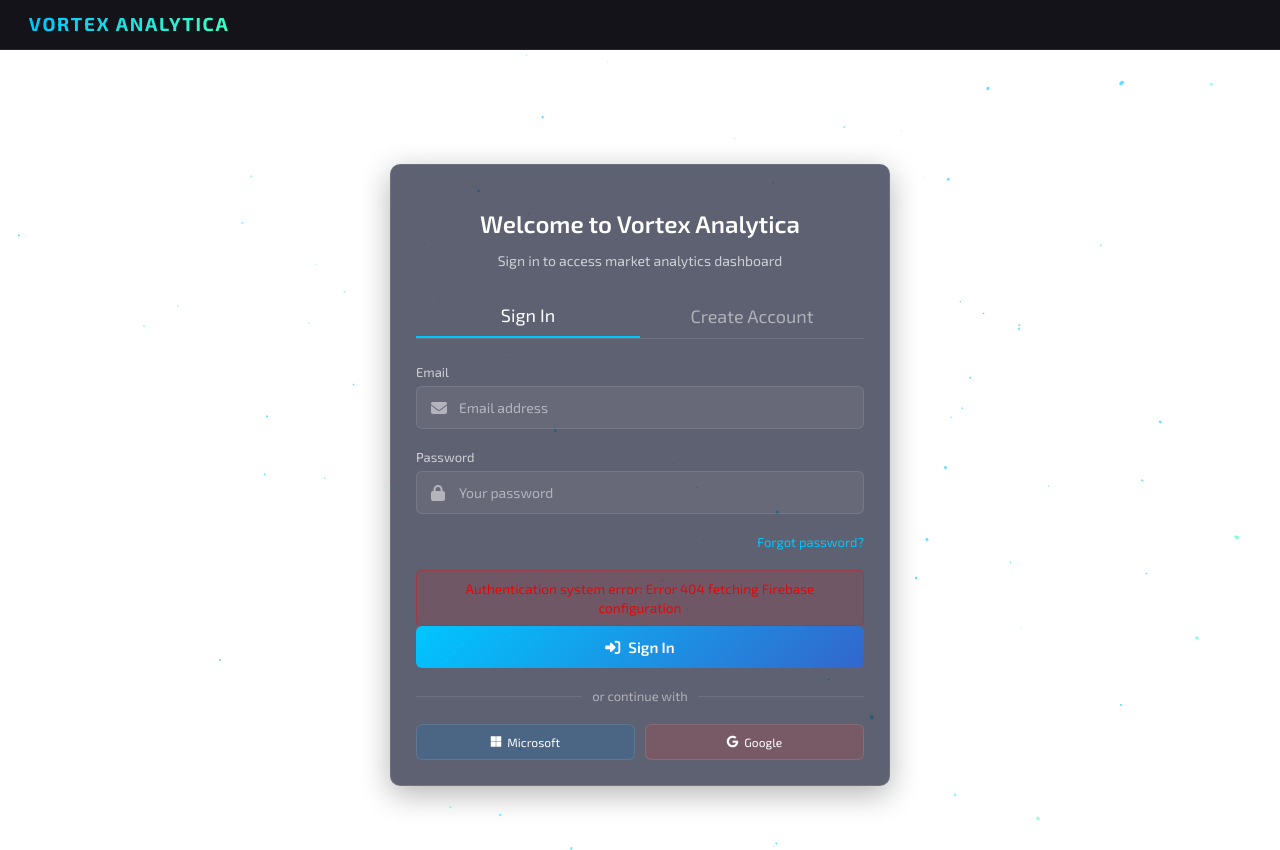
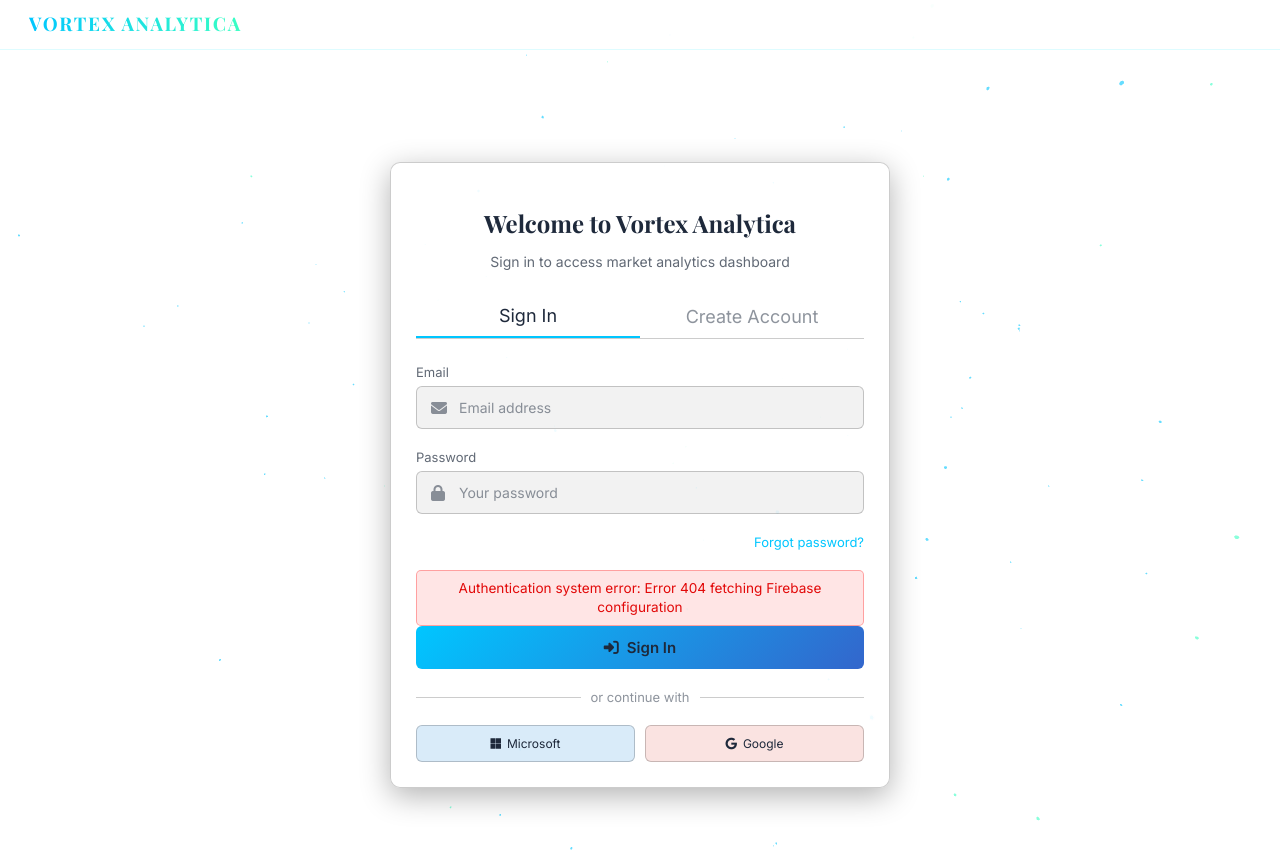
Before and after one commit to damiancyrana/vortexanalytica-web-GCP, a Python web app: template Frontend/templates/login.html in a window 1280 px wide. Run offline with Jinja, Linux system fonts and the light colour scheme; the template is opened without the code that fills it, so the values that code supplies are empty; some libraries are stand-ins or nearby versions.

Commit message:
Apply Inter/Playfair fonts and light mode

```diff
--- a/Frontend/static/css/login.css
+++ b/Frontend/static/css/login.css
@@ -16,7 +16,29 @@
   --social-microsoft-hover: rgba(0, 120, 215, .3);
   --social-google-bg: rgba(219, 68, 55, .2);
   --social-google-hover: rgba(219, 68, 55, .3);
+  --container-bg: rgba(26, 31, 54, 0.7);
+  --modal-bg: rgba(26, 31, 54, 0.95);
+  --header-bg: rgba(10, 10, 16, .96);
+  --canvas-bg: #0a0a10;
   --header-height: 50px;
+}
+
+body[data-theme='light'] {
+  --text-light: #1e293b;
+  --text-light-muted: rgba(30,41,59,.7);
+  --text-light-dim: rgba(30,41,59,.5);
+  --border-light: rgba(0,0,0,.2);
+  --input-bg: rgba(0,0,0,.05);
+  --input-bg-focus: rgba(0,0,0,.08);
+  --social-microsoft-bg: rgba(0,120,215,.15);
+  --social-microsoft-hover: rgba(0,120,215,.25);
+  --social-google-bg: rgba(219,68,55,.15);
+  --social-google-hover: rgba(219,68,55,.25);
+  --container-bg: rgba(255,255,255,.9);
+  --modal-bg: rgba(255,255,255,.95);
+  --header-bg: rgba(255,255,255,.95);
+  --canvas-bg: #f4f6fb;
+  background-color: #f4f6fb;
 }
 
 [data-theme="dark"] .auth-button.loading::after,
@@ -40,7 +62,7 @@
 }
 
 .modal-content {
-  background-color: rgba(26, 31, 54, 0.95);
+  background-color: var(--modal-bg);
   border: 1px solid var(--border-light);
   border-radius: 10px;
   padding: 0;
@@ -182,7 +204,7 @@ html, body{
   height:100vh;
   overflow-x:hidden;
   overflow-y:auto;
-  font-family:'Exo 2', sans-serif;
+  font-family:'Inter', sans-serif;
   background-color: transparent; /* Changed to transparent */
   color: var(--text-light);
   position: relative;
@@ -214,7 +236,7 @@ html, body{
 }
 
 .login-container {
-  background-color: rgba(26, 31, 54, 0.7);
+  background-color: var(--container-bg);
   border: 1px solid var(--border-light);
   border-radius: 10px;
   box-shadow: 0 8px 30px rgba(0, 0, 0, 0.3);
@@ -232,7 +254,7 @@ html, body{
 
 .login-header{text-align:center;margin-bottom:25px}
 .login-header h1{
-  font-family:'Exo 2',sans-serif;font-weight:600;font-size:24px;
+  font-family:'Playfair Display',serif;font-weight:700;font-size:24px;
   color: var(--text-light);margin-bottom:6px;
   transition: font-size 0.3s ease;
 }
@@ -248,7 +270,7 @@ html, body{
 .tab-btn{
   flex:1;background:transparent;border:none;
   color: var(--text-light-dim);
-  font-family:'Exo 2',sans-serif;font-size:18px;font-weight:500;
+  font-family:'Inter',sans-serif;font-size:18px;font-weight:500;
   padding:10px 8px;
   cursor:pointer;transition:.3s;
   white-space: nowrap;
@@ -283,7 +305,7 @@ html, body{
   width:100%;padding:12px 12px 12px 42px;border-radius:6px;
   border:1px solid var(--border-light);
   background: var(--input-bg);color: var(--text-light);
-  font-family:'Exo 2',sans-serif;font-size:14px;transition:.3s;
+  font-family:'Inter',sans-serif;font-size:14px;transition:.3s;
   box-sizing: border-box;
 }
 .input-with-icon input:focus{
@@ -323,7 +345,7 @@ html, body{
   border-radius:6px;
   background:linear-gradient(135deg,var(--blue),#3366cc);
   color: var(--text-light);
-  font-family:'Exo 2',sans-serif;
+  font-family:'Inter',sans-serif;
   font-size:15px;
   font-weight:600;
   cursor:pointer;
@@ -370,7 +392,7 @@ html, body{
   border-radius:6px;
   background: var(--input-bg);
   color: var(--text-light);
-  font-family:'Exo 2',sans-serif;
+  font-family:'Inter',sans-serif;
   font-size:12px;
   cursor:pointer;
   transition:.3s;
--- /dev/null
+++ b/Frontend/static/js/site_theme.js
@@ -0,0 +1,26 @@
+// Shared theme toggle for landing and login pages
+// independent from dashboard theme
+
+document.addEventListener('DOMContentLoaded', () => {
+  const KEY = 'va_site_theme';
+  const toggleBtn = document.getElementById('themeToggleBtn');
+
+  const applyTheme = () => {
+    const saved = localStorage.getItem(KEY);
+    const prefersDark = window.matchMedia('(prefers-color-scheme: dark)').matches;
+    const theme = saved || (prefersDark ? 'dark' : 'light');
+    document.body.setAttribute('data-theme', theme);
+    if (toggleBtn) toggleBtn.textContent = theme === 'dark' ? 'Light mode' : 'Dark mode';
+  };
+
+  applyTheme();
+
+  if (toggleBtn) {
+    toggleBtn.addEventListener('click', () => {
+      const current = document.body.getAttribute('data-theme') === 'dark' ? 'light' : 'dark';
+      document.body.setAttribute('data-theme', current);
+      localStorage.setItem(KEY, current);
+      toggleBtn.textContent = current === 'dark' ? 'Light mode' : 'Dark mode';
+    });
+  }
+});
--- a/Frontend/templates/index.html
+++ b/Frontend/templates/index.html
@@ -5,7 +5,7 @@
   <meta name="viewport" content="width=device-width, initial-scale=1.0">
   <title>Vortex Analytica</title>
   <link rel="stylesheet" href="https://cdnjs.cloudflare.com/ajax/libs/font-awesome/6.4.0/css/all.min.css">
-  <link href="https://fonts.googleapis.com/css2?family=Exo+2:wght@300;400;600;700&display=swap" rel="stylesheet" />
+  <link href="https://fonts.googleapis.com/css2?family=Inter:wght@300;400;600;700&family=Playfair+Display:wght@700;800&display=swap" rel="stylesheet" />
   <link rel="stylesheet" href="/static/css/index.css" />
   <link rel="stylesheet" href="/static/css/news.css">
   <script src="https://cdnjs.cloudflare.com/ajax/libs/three.js/r128/three.min.js"></script>
--- a/Frontend/templates/landing_page.html
+++ b/Frontend/templates/landing_page.html
@@ -39,6 +39,7 @@
       <li><a href="#contact">Contact</a></li>
     </ul>
   </nav>
+  <button id="themeToggleBtn" class="theme-toggle-btn" aria-label="Toggle light mode">Light mode</button>
 </header>
 
 <div class="main-container">
@@ -276,5 +277,6 @@ Engine engineered to revolutionize real-time market data analysis and financial
 <script type="module" src="/static/js/quantum_bg.js"></script>
 <script type="module" src="/static/js/contact_form.js"></script>
 <script type="module" src="/static/js/mobile_nav.js"></script>
+<script type="module" src="/static/js/site_theme.js"></script>
 </body>
 </html>
--- a/Frontend/templates/login.html
+++ b/Frontend/templates/login.html
@@ -9,7 +9,7 @@
   <link rel="shortcut icon" type="image/jpeg" href="/static/Images/portrait/icon.jpg">
 
   <link rel="preconnect" href="https://fonts.gstatic.com" crossorigin />
-  <link href="https://fonts.googleapis.com/css2?family=Exo+2:wght@300;400;600;700&display=swap" rel="stylesheet" />
+  <link href="https://fonts.googleapis.com/css2?family=Inter:wght@300;400;600;700&family=Playfair+Display:wght@700;800&display=swap" rel="stylesheet" />
   <link rel="stylesheet" href="https://cdnjs.cloudflare.com/ajax/libs/font-awesome/6.5.1/css/all.min.css"/>
 
   <!-- Three.js MUST be loaded before quantum_bg.js -->
@@ -47,7 +47,7 @@
       z-index: -1 !important;
       pointer-events: none !important;
       display: block !important;
-      background-color: #0a0a10; /* Fallback dark background */
+      background-color: var(--canvas-bg); /* Fallback background */
     }
 
     /* CSS Variables needed by quantum_bg.js */
@@ -56,6 +56,8 @@
       --teal: #3affc3;
       --purple: #b967ff;
       --bg-dark: #0a0a10;
+      --header-bg: rgba(10, 10, 16, .96);
+      --canvas-bg: #0a0a10;
     }
 
     /* Header styles */
@@ -65,7 +67,7 @@
       left: 0;
       right: 0;
       z-index: 1000;
-      background: rgba(10, 10, 16, .96);
+      background: var(--header-bg);
       backdrop-filter: blur(12px);
       padding: 0.7rem 1.8rem;
       height: 50px;
@@ -89,7 +91,7 @@
       display: block;
       user-select: none;
       text-decoration: none;
-      font-family: 'Exo 2', sans-serif;
+      font-family: 'Playfair Display', serif;
     }
 
     /* Main container adjustment */
@@ -293,6 +295,8 @@
   <!-- Load quantum background IMMEDIATELY after Three.js -->
   <script type="module" src="/static/js/quantum_bg.js"></script>
 
+  <script type="module" src="/static/js/site_theme.js"></script>
+
   <!-- Then load other scripts -->
   <script src="https://www.gstatic.com/firebasejs/9.6.10/firebase-app-compat.js"></script>
   <script src="https://www.gstatic.com/firebasejs/9.6.10/firebase-auth-compat.js"></script>
```
Also changed, not shown: Frontend/static/css/index.css (+4 -4 lines), Frontend/static/css/landing_page.css (+15 -1 lines).
